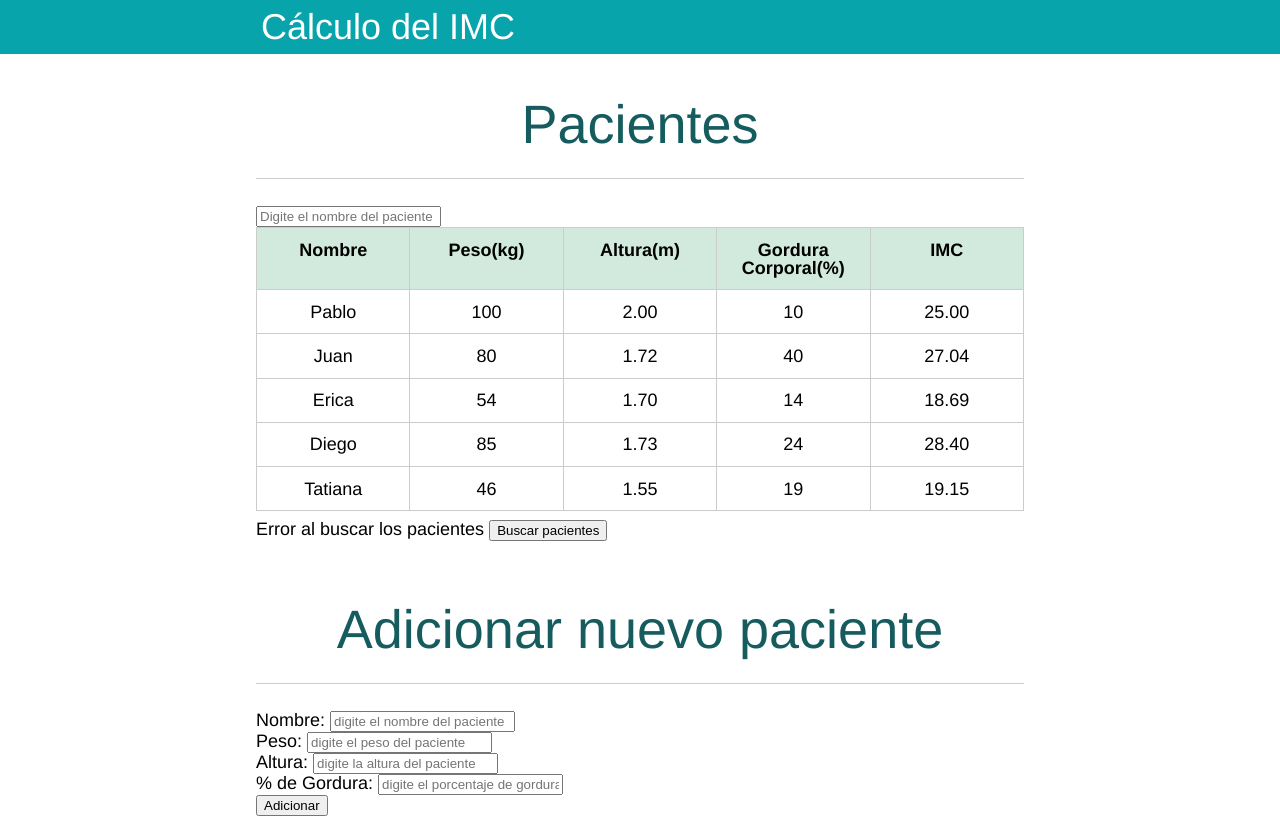
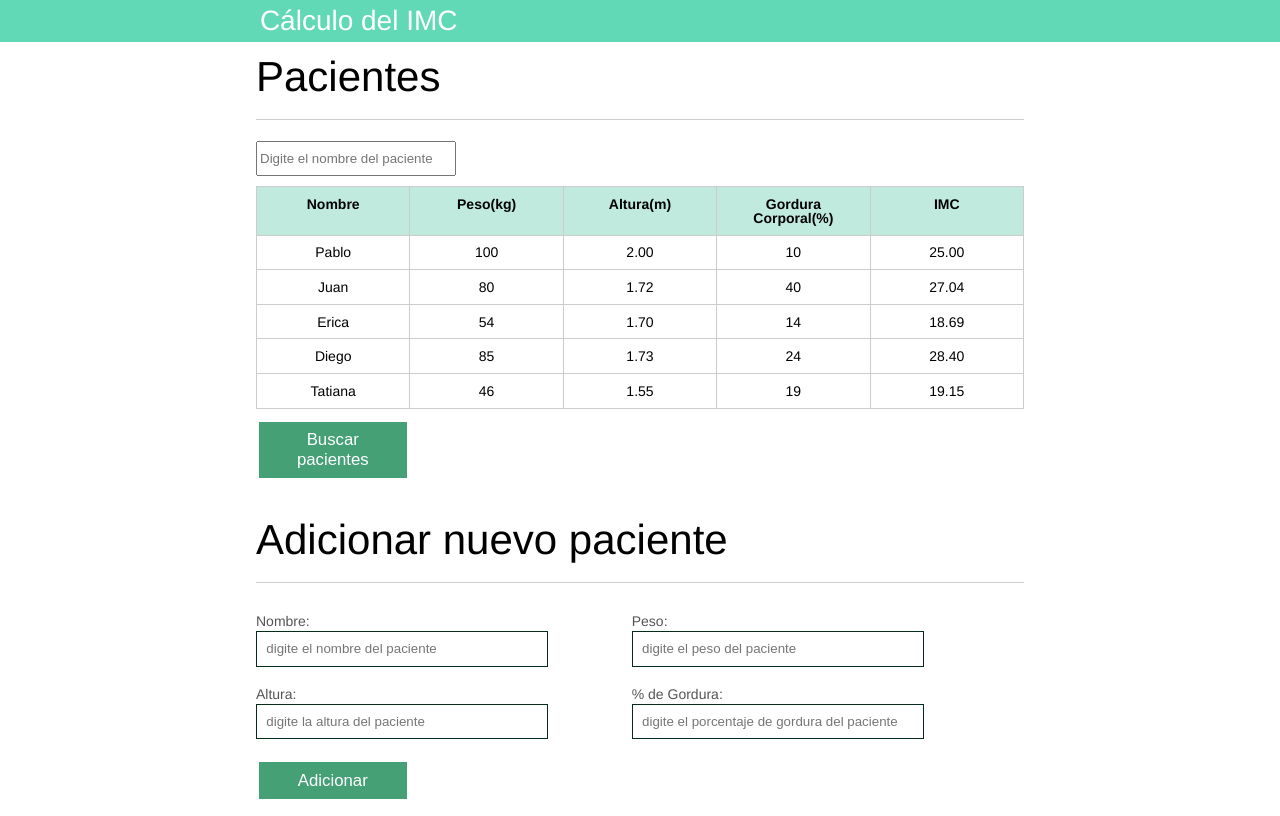
Before and after one commit to deisymorlop1103/calculo-IMC, a plain HTML site: page index.html in a window 1280 px wide. Drawn offline with Linux system fonts and the light colour scheme.

Commit message:
Update index.css
estilos

```diff
--- a/css/index.css
+++ b/css/index.css
@@ -4,20 +4,22 @@
 
 body {
     font-family: "Helvetica Neue", "Helvetica", Helvetica, Arial, sans-serif;
-    font-size: 18px;
+    font-size: 14px;
 }
 
 header {
-      background-color:#08a4ac ;
+    background-color: #61d9b6 ;
     height: 3em;
     color: #FFF;
     margin-bottom: 1em;
+
 }
 
 header h1 {
     font-size: 2em;
     display: inline-block;
     vertical-align: middle;
+
 }
 
 header h2 {
@@ -45,14 +47,11 @@ section {
 }
 
 section h2 {
-     font-size: 3em;
+    font-size: 3em;
     display: block;
     padding-bottom: .5em;
     border-bottom: 1px solid #ccc;
     margin-bottom: .5em;
-    color:  #165c5f;
-        text-align: center;
-    margin-top:25px;
 }
 
 table {
@@ -69,14 +68,15 @@ th {
     text-align: center;
 }
 
+td:hover{
+   background-color:   #c8fced  ;
+}
+
 th {
     font-weight: bold;
-    background-color:  #d2eade ;
+    background-color:  #c0eade ;
 }
-td:hover
- {
-  background-color:  #d3fae8
-;
+
 label {
     color: #555;
     display: block;
@@ -87,7 +87,7 @@ label {
     margin: 0;
     padding-bottom: 1em;
     width: 100%;
-    border: 1px solid #ccc;
+    border: 1px solid  #042c19 ;
     padding: .7em;
     width: 100%;
 }
@@ -95,30 +95,34 @@ label {
 .campo-medio {
     display: inline-block;
     padding-right: .5em;
+    border: 1px solid  #042c19 ;
 }
 
 .grupo {
-     width: 30%;
+    width: 38%;
     display: inline-block;
     padding: 10px 0px;
-    margin-bottom: 20px;
+    margin-right: 80px;
 }
 
 button {
-    padding: .2em 2.5em;
-    border: 2px solid;
+    padding: .5em 2em;
+    border: 3px solid;
     font-size: 1.2em;
     cursor: pointer;
     margin: 0;
     margin-top: -3px;
     color: #fff;
-    background-color: #7dc0c3;
-    border-color:#198085;
-    width: 30%;
+    background-color:   #45a076 ;
+    border-color: border: 3px solid  #042c19 ;
+    width: 20%;
     display: block;
     clear: both;
     margin: 10px 0px;
-
+}
+button:hover{
+    background-color:  #128c53;
+}
 button:active {
     margin-top: 0px;
     border: 0;
```
